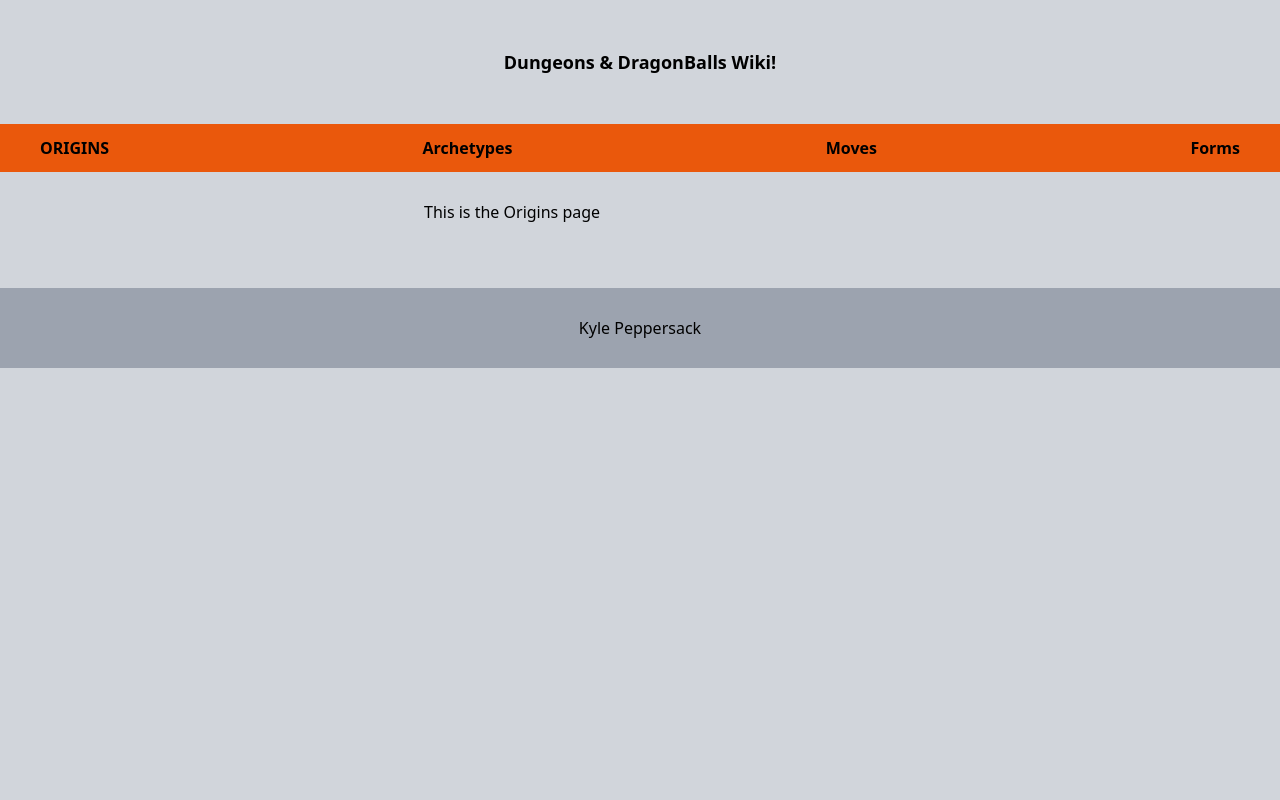
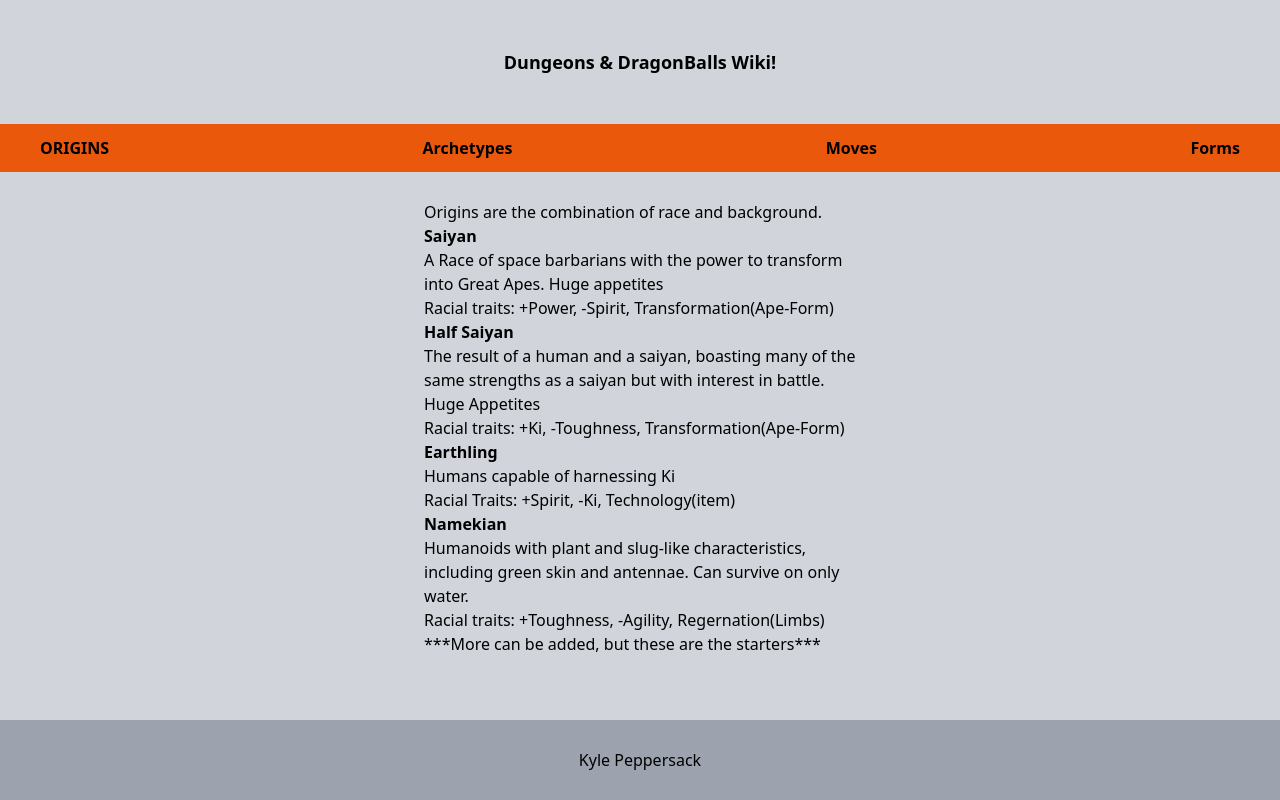
Before and after one commit to KylePep/ddbwiki, a Next.js app: page /origins in a window 1280 px wide. Built offline with nearby package versions, Linux system fonts and the light colour scheme.

Commit message:
added content to Origins page

```diff
--- a/app/origins/page.tsx
+++ b/app/origins/page.tsx
@@ -6,7 +6,24 @@ export default function originsPage() {
   return (
     <main>
       <div>
-        This is the Origins page
+        <h1>
+        Origins are the combination of race and background.
+        </h1>
+          <div>
+            <h2 className='font-bold'>Saiyan</h2>
+            <p>A Race of space barbarians with the power to transform into Great Apes. Huge appetites</p>
+            <p>Racial traits: +Power, -Spirit, Transformation(Ape-Form)</p>
+            <h2 className='font-bold'>Half Saiyan</h2>
+            <p>The result of a human and a saiyan, boasting many of the same strengths as a saiyan but with interest in battle. Huge Appetites </p>
+            <p>Racial traits: +Ki, -Toughness, Transformation(Ape-Form)</p>
+            <h2 className='font-bold'>Earthling</h2>
+            <p>Humans capable of harnessing Ki</p>
+            <p>Racial Traits: +Spirit, -Ki, Technology(item)</p>
+            <h2 className='font-bold'>Namekian</h2>
+            <p>Humanoids with plant and slug-like characteristics, including green skin and antennae. Can survive on only water.</p>
+            <p>Racial traits: +Toughness, -Agility, Regernation(Limbs)</p>
+            <h3>***More can be added, but these are the starters***</h3>
+          </div>
       </div>
     </main>
   )
```
